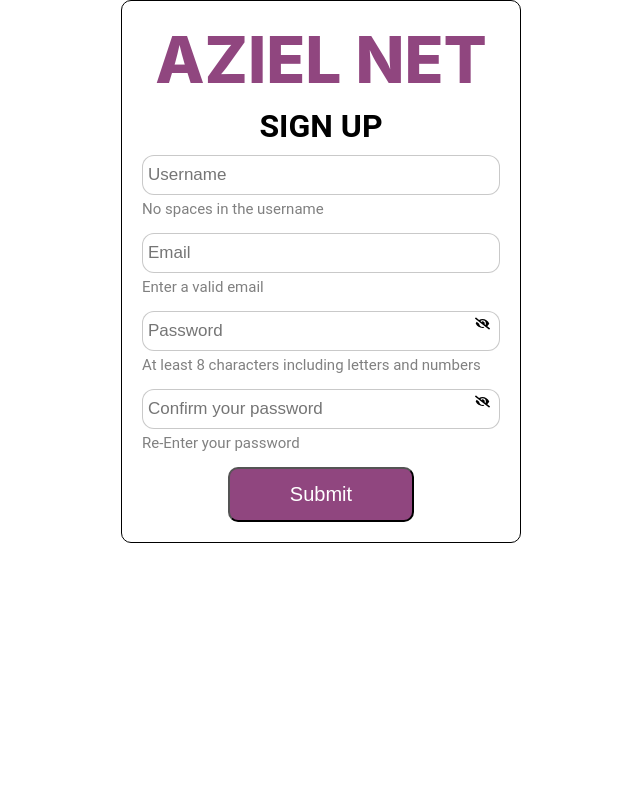
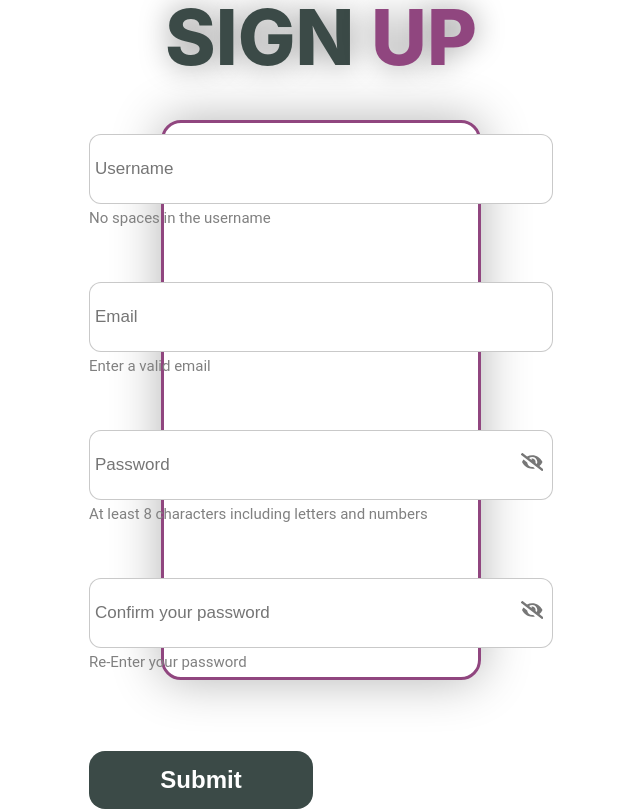
Before and after one commit to odrinl/social-network, a React app in the folder client/: page /register in a window 1280 px wide. Shown: the whole page, without its empty margins (319-959 px from the left). Built offline with nearby package versions, Linux system fonts and the light colour scheme.

Commit message:
update login and signup

```diff
--- a/client/src/pages/User/CreateUser.jsx
+++ b/client/src/pages/User/CreateUser.jsx
@@ -4,7 +4,6 @@ import Input from "../../components/Input";
 import useFetch from "../../hooks/useFetch";
 import TEST_ID from "./CreateUser.testid";
 import { FaEye, FaEyeSlash } from "react-icons/fa";
-
 const CreateUser = () => {
   const [name, setName] = useState("");
   const [email, setEmail] = useState("");
@@ -55,10 +54,13 @@ const CreateUser = () => {
     );
   }
   return (
-    <Container>
-      <Title>AZIEL NET</Title>
-      <div data-testid={TEST_ID.container}>
-        <h1>SIGN UP</h1>
+    <FormContainer>
+      <Container>
+        {/* <Title>AZIEL NET</Title>
+<SignUpHeading>SIGN UP</SignUpHeading> */}
+        <Heading>
+          <span className="white">SIGN</span> <span className="black">UP</span>
+        </Heading>
         <form onSubmit={handleSubmit}>
           <InputField>
             <StyledInput
@@ -137,43 +139,84 @@ const CreateUser = () => {
           </StyledButton>
         </form>
         {statusComponent}
-      </div>
-    </Container>
+      </Container>
+    </FormContainer>
   );
 };
-
 export default CreateUser;
-
 // Styled components
+const FormContainer = styled.div`
+  display: flex;
+  align-items: center;
+  justify-content: center;
+  height: 100vh;
+  @media (max-width: 768px) {
+    height: 100vh;
+  }
+`;
 const Container = styled.div`
+  width: 25%;
+  height: 70%;
   display: flex;
   flex-direction: column;
-  text-align: center;
-  max-width: 400px;
-  margin: 0 auto;
-  padding: 20px;
-  width: 591px;
-  height: auto;
-  border-radius: 10px;
-  border: 1px solid #000;
+  align-items: center;
+  justify-content: center;
+  border-radius: 20px;
+  border: 3px solid #90467f;
+  box-shadow: 0px 0px 50px rgba(0, 0, 0, 0.3);
+  @media (max-width: 768px) {
+    width: 90%;
+    height: auto;
+    box-shadow: 0px 0px 50px rgba(0, 0, 0, 0.1);
+    background-color: rgb(255, 255, 255);
+    padding: 30px;
+  }
 `;
-const Title = styled.div`
-  position: relative;
-  margin: 0 auto;
-  width: 348px;
-  height: 86px;
-  color: #90467f;
+const Heading = styled.h1`
+  font-size: 4.8em;
+  color: #3b4a47;
+  font-weight: 800;
   font-family: Inter;
-  font-size: 64px;
-  font-style: normal;
-  font-weight: 800;
-  line-height: normal;
+  text-shadow: 0px 0px 30px rgba(0, 0, 0, 0.4);
+  z-index: 2;
+  .white {
+    color: #3b4a47;
+  }
+  .black {
+    color: #90467f;
+  }
+  @media (max-width: 768px) {
+    font-size: 2.5em;
+  }
 `;
+// const Title = styled.div`
+//   position: relative;
+//   margin: 0 auto;
+//   width: 348px;
+//   height: 86px;
+//   color: #90467F;
+//   font-family: Inter;
+//   font-size: 64px;
+//   font-style: normal;
+//   font-weight: 800;
+//   line-height: normal;
+// `;
+// const SignUpHeading = styled.h1`
+//   font-size: 2.5em;
+//   color: #3B4A47;
+//   font-weight: 700;
+//   margin: 0;
+//   aligin-item: center;
+//   text-shadow: 0px 0px 10px rgba(0, 0, 0, 0.4);
+//   @media (max-width: 768px) {
+//     font-size: 2em;
+//   }
+// `;
 const InputField = styled.div`
-  margin: 10px auto 10px;
+  margin: 50px auto 50px;
   position: relative;
   display: flex;
-  max-width: 100%;
+  width: 29rem;
   flex-direction: column;
   align-items: left;
   font-size: 15px;
@@ -186,22 +229,34 @@ const GuideList = styled.ul`
   list-style: none;
 `;
 const StyledInput = styled(Input)`
-  height: 40px;
+  height: 70px;
+  width: 100%;
   font-size: 17px;
   align-self: stretch;
   border-radius: 12px;
   border: 1px solid rgba(102, 102, 102, 0.35);
   padding: 5px;
+  &:focus {
+    outline: none;
+    box-shadow: 0 8px 20px rgba(0, 0, 0, 0.4);
+  }
+  &:hover {
+    box-shadow: 0 8px 20px rgba(0, 0, 0, 0.4);
+  }
 `;
 const StyledButton = styled.button`
-  width: 185.867px;
-  height: 54.5px;
-  flex-shrink: 0;
-  border-radius: 10px;
-  background: #90467f;
+  position: relative;
+  padding: 15px 15px;
+  width: 14rem;
+  border-radius: 1rem;
+  border: 0 !important;
+  outline: 0 !important;
+  background: #3b4a47;
+  font-size: 1.5rem;
+  margin-top: 25px;
   color: white;
-  font-size: 20px;
   cursor: pointer;
+  font-weight: bolder;
   &:hover {
     box-shadow: 0 0 10px 5px rgba(144, 70, 127, 0.5);
     transition: background 0.3s ease, color 0.3s ease, box-shadow 0.3s ease;
@@ -210,5 +265,15 @@ const StyledButton = styled.button`
 const IconWrapper = styled.div`
   position: absolute;
   right: 10px;
-  top: 5px;
+  top: 35%;
+  transform: translateY(-50%);
+  cursor: pointer;
+  svg {
+    font-size: 1.5em;
+    color: #777;
+    transition: color 0.3s;
+    &:hover {
+      color: #0099ff;
+    }
+  }
 `;
--- a/client/src/pages/User/LoginUser.jsx
+++ b/client/src/pages/User/LoginUser.jsx
@@ -4,24 +4,20 @@ import styled from "styled-components";
 import { AiFillEyeInvisible, AiFillEye } from "react-icons/ai";
 import { FaLock } from "react-icons/fa";
 import { useNavigate } from "react-router";
-
 function LoginUser() {
   const [email, setEmail] = useState("");
   const [password, setPassword] = useState("");
   const [showPassword, setShowPassword] = useState(false);
   const [loggedIn, setLoggedIn] = useState(false);
   const { isLoading, error, performFetch } = useFetch("/login", onSuccess);
-
   const navigate = useNavigate();
   const onSuccess = () => {
     setEmail("");
     setPassword("");
     setLoggedIn(true);
   };
-
   const handleLogin = async (e) => {
     e.preventDefault();
-
     if (!email || !password) {
       performFetch({
         error: "Email and password are required",
@@ -34,11 +30,9 @@ function LoginUser() {
       body: JSON.stringify({ email, password }),
     });
   };
-
   const togglePasswordVisibility = () => {
     setShowPassword(!showPassword);
   };
-
   if (loggedIn) {
     navigate.push("/home");
     return null;
@@ -61,7 +55,6 @@ function LoginUser() {
                 aria-label="Email"
                 aria-required="true"
               />
-
               <InputField
                 type={showPassword ? "text" : "password"}
                 id="password"
@@ -71,7 +64,6 @@ function LoginUser() {
                 aria-label="Password"
                 aria-required="true"
               />
-
               <PasswordToggle onClick={togglePasswordVisibility}>
                 {showPassword ? <AiFillEyeInvisible /> : <AiFillEye />}
               </PasswordToggle>
@@ -98,25 +90,24 @@ const FormContainer = styled.div`
   align-items: center;
   justify-content: center;
   height: 100vh;
-
   @media (max-width: 768px) {
     height: 100vh;
   }
 `;
-
 const FormMain = styled.div`
-  width: 25vw;
-  height: 70vh;
+  width: 25%;
+  height: 70%;
   display: flex;
   flex-direction: column;
   align-items: center;
   justify-content: center;
   background-color: rgb(255, 255, 255);
   padding: 40px;
-  box-shadow: 0px 0px 50px rgba(0, 0, 0, 0.1);
+  box-shadow: 0px 0px 50px rgba(0, 0, 0, 0.3);
   position: relative;
   overflow: hidden;
-
+  border-radius: 20px;
+  border: 3px solid #90467f;
   @media (max-width: 768px) {
     width: 80%;
     height: auto;
@@ -125,50 +116,42 @@ const FormMain = styled.div`
     padding: 30px;
   }
 `;
-
 const FormMainBackground = styled.div`
   position: absolute;
   content: "";
-  width: 33vw;
+  width: 35vw;
   height: 70vh;
-  background: #3b4a47;
+  background: #90467f;
   transform: rotate(45deg);
-  left: -560px;
+  left: -660px;
   bottom: 110px;
-
   border-radius: 30px;
   box-shadow: 5px 5px 20px rgba(0, 0, 0, 1);
-
   @media (max-width: 768px) {
     width: 90%;
     height: 100%;
-    background: #3b4a47;
-    left: -170px;
-    bottom: 10px;
+    left: -140px;
+    bottom: 20px;
     box-shadow: 5px 5px 20px rgba(0, 0, 0, 1);
   }
 `;
-
 const Heading = styled.h1`
   font-size: 4.8em;
-  color: #2e2e2e;
+  color: #3b4a47;
   font-weight: 800;
+  font-family: Inter;
   text-shadow: 0px 0px 30px rgba(0, 0, 0, 0.4);
   z-index: 2;
-
   .white {
     color: white;
   }
-
   .black {
-    color: #3b4a47;
+    color: #90467f;
   }
-
   @media (max-width: 768px) {
-    font-size: 3em;
+    font-size: 2.5em;
   }
 `;
-
 const InputContainer = styled.div`
   position: relative;
   display: flex;
@@ -178,7 +161,6 @@ const InputContainer = styled.div`
   z-index: 2;
   margin-top: 5rem;
   width: 29rem;
-
   @media (max-width: 768px) {
     margin-top: 1.5rem;
     width: 20rem;
@@ -187,7 +169,6 @@ const InputContainer = styled.div`
 const InputField = styled.input`
   width: 100%;
   height: 70px;
-  background-color: transparent;
   border: none;
   box-shadow: 0px 0px 70px rgba(0, 0, 0, 0.3);
   border-bottom: 2px solid rgb(173, 173, 173);
@@ -198,7 +179,6 @@ const InputField = styled.input`
   padding-left: 30px;
   border-radius: 1rem;
   transition: border-bottom 0.3s, box-shadow 0.3s;
-
   @media (max-width: 768px) {
     height: 50px;
     margin: 15px 0;
@@ -209,31 +189,26 @@ const InputField = styled.input`
     border-bottom: 3px solid rgb(199, 114, 255);
     box-shadow: 0 8px 20px rgba(0, 0, 0, 0.4);
   }
-
   &:hover {
     border-bottom: 3px solid #ff0090;
     box-shadow: 0 8px 20px rgba(0, 0, 0, 0.4);
   }
 `;
-
 const PasswordToggle = styled.div`
   position: absolute;
   right: 10px;
-  top: 80%;
+  top: 75%;
   transform: translateY(-50%);
   cursor: pointer;
-
   svg {
     font-size: 1.5em;
     color: #777;
     transition: color 0.3s;
-
     &:hover {
       color: #0099ff;
     }
   }
 `;
-
 const SubmitButton = styled.button`
   z-index: 2;
   position: relative;
@@ -242,7 +217,7 @@ const SubmitButton = styled.button`
   border-radius: 1rem;
   border: 0 !important;
   outline: 0 !important;
-  background: #90467f;
+  background: #3b4a47;
   font-size: 1.5rem;
   margin-top: 25px;
   color: white;
@@ -253,25 +228,21 @@ const SubmitButton = styled.button`
   &:hover {
     transform: scale(1.1);
     transition: transform 0.3s ease-in-out;
-
     .SubmitButton:active {
       box-shadow: none;
     }
   }
-
   @media (max-width: 768px) {
     width: 100%;
     margin-top: 15px;
     font-size: 1.2rem;
   }
 `;
-
 const ErrorText = styled.p`
   color: red;
   font-size: 1.4rem;
   margin-top: 1rem;
 `;
-
 const RememberMe = styled.div`
   display: flex;
   align-items: center;
@@ -286,12 +257,10 @@ const RememberMe = styled.div`
     font-size: 1rem;
     margin: 15px 0;
   }
-
   label {
     position: relative;
     cursor: pointer;
     padding-left: 30px;
-
     &:before {
       content: "";
       position: absolute;
@@ -303,7 +272,6 @@ const RememberMe = styled.div`
       border-radius: 3px;
       background-color: white;
     }
-
     &:after {
       content: "";
       position: absolute;
@@ -317,17 +285,14 @@ const RememberMe = styled.div`
       display: none;
     }
   }
-
   input[type="checkbox"]:checked + label:before {
     background-color: #0099ff;
     border: 2px solid #0099ff;
   }
-
   input[type="checkbox"]:checked + label:after {
     display: block;
   }
 `;
-
 const ForgotLink = styled.a`
   z-index: 2;
   cursor: pointer;
@@ -340,15 +305,12 @@ const ForgotLink = styled.a`
   padding: 8px 0px;
   border-radius: 20px;
   transition: color 0.3s;
-
   &:hover {
     color: #166fe5;
   }
-
   @media (max-width: 768px) {
     font-size: 1rem;
     margin: 15px 0;
   }
 `;
-
 export default LoginUser;
```
